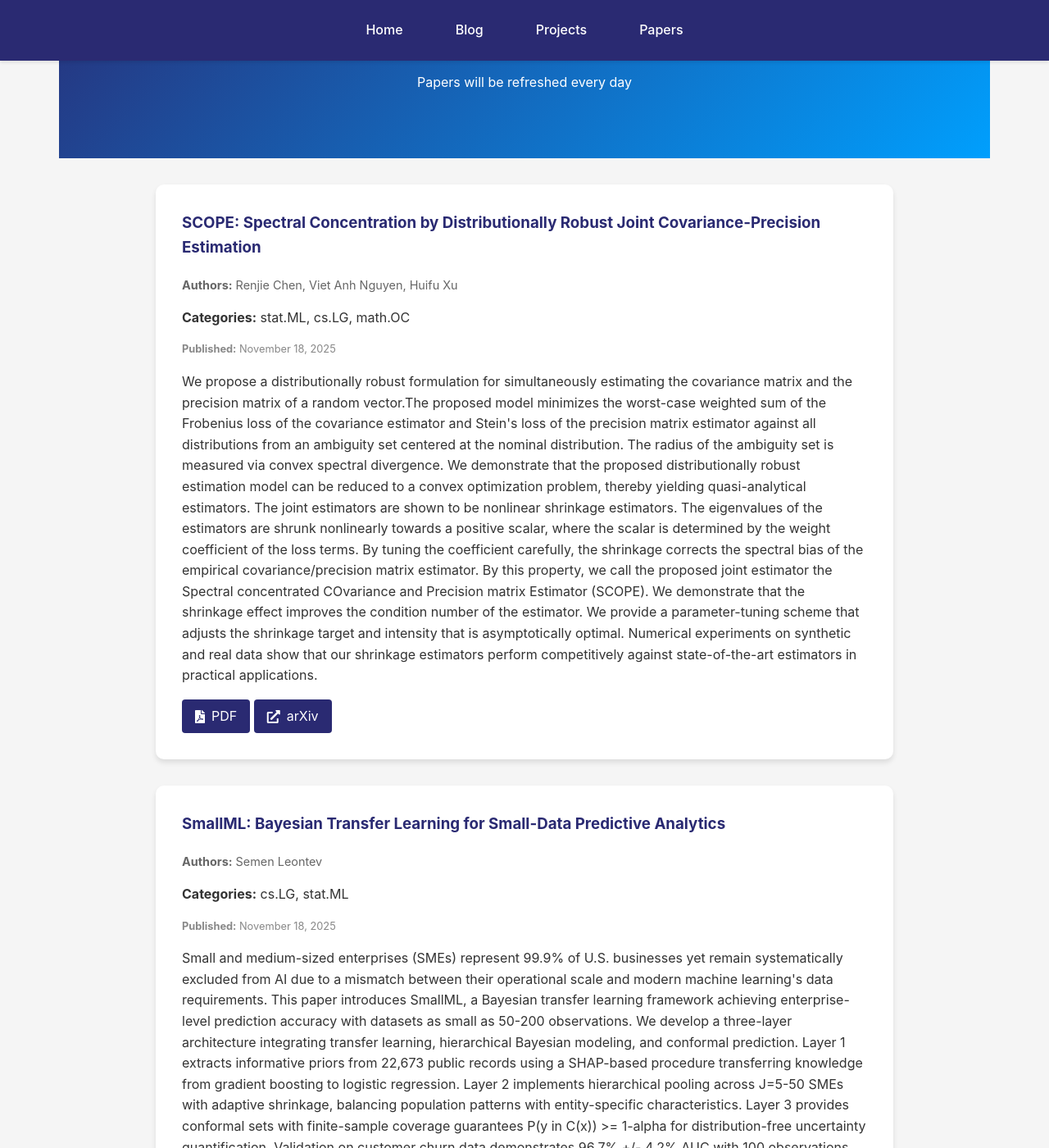
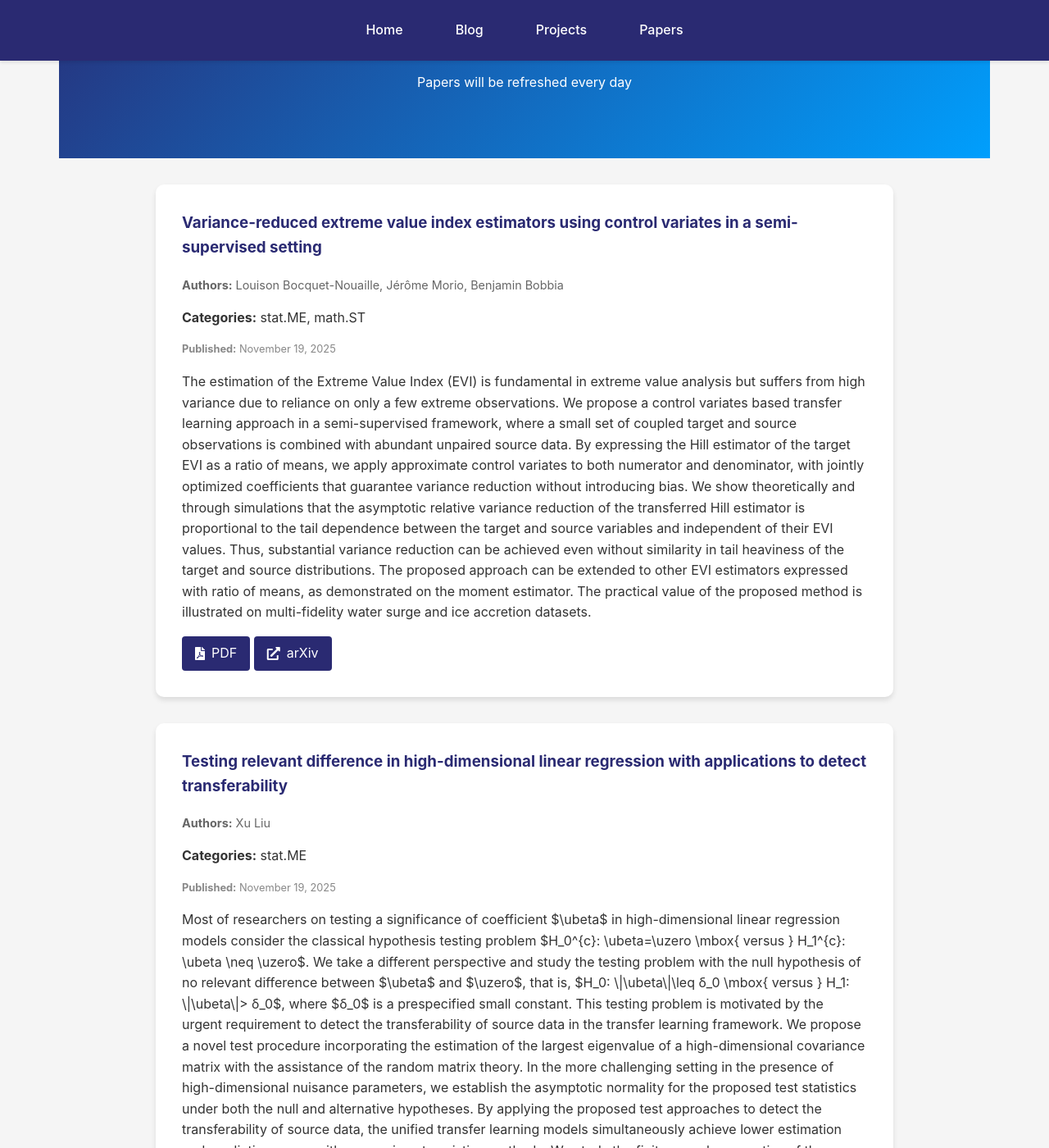
Before and after one commit to kyZhan2002/mypage, a Jekyll site: the page built from papers/index.html, in a window 1280 px wide and 1400 px high, scrolled down 304 px. Shown: the whole window at 82% size. Built offline with Jekyll 4.4.1, drawn with Linux system fonts in a browser that asks for light colours; some of the changed text lies outside the part shown.

Commit message:
Update arXiv papers

```diff
--- a/_data/arxiv_cache.json
+++ b/_data/arxiv_cache.json
@@ -1,6 +1,35 @@
 {
-  "timestamp": 1763601769,
+  "timestamp": 1763688229,
   "papers": [
+    {
+      "title": "Variance-reduced extreme value index estimators using control variates in a semi-supervised setting",
+      "authors": [
+        "Louison Bocquet-Nouaille",
+        "J\u00e9r\u00f4me Morio",
+        "Benjamin Bobbia"
+      ],
+      "abstract": "The estimation of the Extreme Value Index (EVI) is fundamental in extreme value analysis but suffers from high variance due to reliance on only a few extreme observations. We propose a control variates based transfer learning approach in a semi-supervised framework, where a small set of coupled target and source observations is combined with abundant unpaired source data. By expressing the Hill estimator of the target EVI as a ratio of means, we apply approximate control variates to both numerator and denominator, with jointly optimized coefficients that guarantee variance reduction without introducing bias. We show theoretically and through simulations that the asymptotic relative variance reduction of the transferred Hill estimator is proportional to the tail dependence between the target and source variables and independent of their EVI values. Thus, substantial variance reduction can be achieved even without similarity in tail heaviness of the target and source distributions. The proposed approach can be extended to other EVI estimators expressed with ratio of means, as demonstrated on the moment estimator. The practical value of the proposed method is illustrated on multi-fidelity water surge and ice accretion datasets.",
+      "published": "November 19, 2025",
+      "categories": [
+        "stat.ME",
+        "math.ST"
+      ],
+      "pdf_link": "https://arxiv.org/pdf/2511.15561v1",
+      "arxiv_url": "https://arxiv.org/abs/2511.15561v1"
+    },
+    {
+      "title": "Testing relevant difference in high-dimensional linear regression with applications to detect transferability",
+      "authors": [
+        "Xu Liu"
+      ],
+      "abstract": "Most of researchers on testing a significance of coefficient $\\ubeta$ in high-dimensional linear regression models consider the classical hypothesis testing problem $H_0^{c}: \\ubeta=\\uzero \\mbox{ versus } H_1^{c}: \\ubeta \\neq \\uzero$. We take a different perspective and study the testing problem with the null hypothesis of no relevant difference between $\\ubeta$ and $\\uzero$, that is, $H_0: \\|\\ubeta\\|\\leq \u03b4_0 \\mbox{ versus } H_1: \\|\\ubeta\\|> \u03b4_0$, where $\u03b4_0$ is a prespecified small constant. This testing problem is motivated by the urgent requirement to detect the transferability of source data in the transfer learning framework. We propose a novel test procedure incorporating the estimation of the largest eigenvalue of a high-dimensional covariance matrix with the assistance of the random matrix theory. In the more challenging setting in the presence of high-dimensional nuisance parameters, we establish the asymptotic normality for the proposed test statistics under both the null and alternative hypotheses. By applying the proposed test approaches to detect the transferability of source data, the unified transfer learning models simultaneously achieve lower estimation and prediction errors with comparison to existing methods. We study the finite-sample properties of the new test by means of simulation studies and illustrate its performance by analyzing the GTEx data.",
+      "published": "November 19, 2025",
+      "categories": [
+        "stat.ME"
+      ],
+      "pdf_link": "https://arxiv.org/pdf/2511.15236v1",
+      "arxiv_url": "https://arxiv.org/abs/2511.15236v1"
+    },
     {
       "title": "SCOPE: Spectral Concentration by Distributionally Robust Joint Covariance-Precision Estimation",
       "authors": [
```
